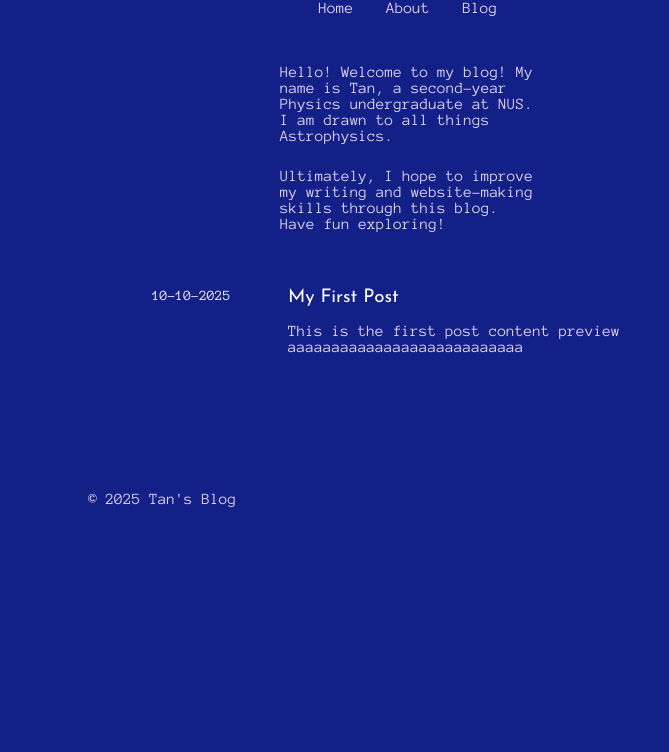
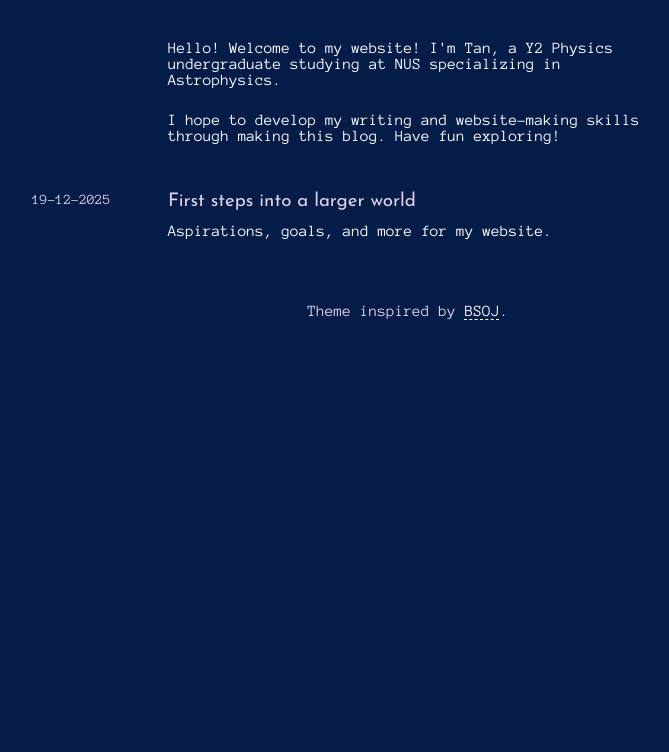
Before and after one commit to tanke0215/tanke0215.github.io, a plain HTML site: page index.html in a window 1280 px wide. Shown: the part 48-800 px from the top of the page, without its empty margins (232-901 px from the left). Drawn offline with Linux system fonts and the light colour scheme.

Commit message:
Holiday Work
Laying groundwork for website

```diff
--- a/css/style.css
+++ b/css/style.css
@@ -4,9 +4,11 @@
    :root — Theme Variables
 ======================== */
 :root {
-  --color-bg: #132088;        /* deep navy background */
-  --color-accent: #E0D2E8;    /* lavender accent */
-  --color-text: #FFFFFF;      /* white text for headers */
+  --color-bg: #061c48;
+  --color-accent: #e0d2e8;
+  --color-text: #FFFFFF;
+  --content-width: 30rem;
+  --offset: -120px - 1rem;
 }
 
 /* ========================
@@ -14,7 +16,7 @@
 ======================== */
 body {
   background: var(--color-bg);
-  color: var(--color-accent);
+  color: var(--color-text);
   font-family: 'Anonymous Pro', monospace;
   margin: 0;
   padding: 0;
@@ -27,48 +29,68 @@ body {
    Header
 ======================== */
 header {
-  width: 40%;
-  max-width: 600px;
+  width: var(--content-width);
   padding: 1rem;
-  text-align: center;
+  text-align: left;
+
 }
 
 header p.logo {
   margin: 0;
   font-weight: 500;
-  font-size: 1.5rem;
+  font-size: 1.25rem;
 }
 
 nav {
-  text-align: center;
+  text-align: left;
   margin-top: 0.5rem;
+  margin-left: calc(var(--offset));
 }
 
 nav a {
   color: var(--color-accent);
-  margin: 0 0.75rem;
+  margin-right: 0.75rem;
   text-decoration: none;
 }
 
 nav a:hover {
   color: var(--color-text);
+  text-decoration: underline;
+}
+
+.back-link {
+  display: block;
+  text-align: center;
+}
+
+.link {
+  color: #ffffff;
+  text-decoration-line: underline;
+  text-decoration-style: dashed;
+  text-decoration-thickness: 1px;
+  text-underline-offset: 3px;
 }
 
 /* ========================
    Main Content
 ======================== */
 main {
-  width: 40%;
+  width: var(--content-width);
   padding: 1rem;
 }
 
+/* paragraphs align naturally */
 main p {
-  width: 50%;               /* controls container width */
-  margin-left: auto;        /* center horizontally */
-  margin-right: auto;
-  margin-bottom: 1.5rem;    /* spacing below paragraph */
+  margin-bottom: 1.5rem;
 }
 
+main > p:last-of-type {
+  margin-bottom: 3em;
+}
+
+.post-page main {
+  width: 40rem; /* or whatever feels right */
+}
 
 /* ========================
    Headings
@@ -76,8 +98,8 @@ main p {
 h1, h2, h3, h4, h5, h6 {
   font-family: 'Josefin Sans', sans-serif;
   color: var(--color-text);
-  margin-top: 2rem;
-  margin-bottom: 0.5rem;
+  margin-top: 1rem;
+  margin-bottom: 1rem;
   font-weight: normal;
 }
 
@@ -89,16 +111,16 @@ h1, h2, h3, h4, h5, h6 {
   grid-template-columns: 120px auto;
   gap: 1rem;
   align-items: start;
+  margin-top: 2rem;
   margin-bottom: 2rem;
+  margin-left: calc(var(--offset));
 }
 
 .post-date {
-  color: var(--color-text);
-  font-weight: normal;
+  color: var(--color-accent);
   font-size: 0.9rem;
-  text-align: left;
   display: flex;
-  align-items: center; /* vertical center with title only */
+  align-items: center;
 }
 
 .post-content {
@@ -107,11 +129,11 @@ h1, h2, h3, h4, h5, h6 {
 }
 
 .post-title {
-  margin: 0;
+  margin: 0 0 0.75rem 0;
 }
 
 .post-title a {
-  color: var(--color-text);
+  color: var(--color-accent);
   text-decoration: none;
 }
 
@@ -120,11 +142,8 @@ h1, h2, h3, h4, h5, h6 {
 }
 
 .post p {
-  width: 100%;
-  margin-left: auto;
-  margin-right: auto;
-  margin-bottom: 1.5rem;
-  color: var(--color-accent);
+  margin: 0;
+  color: var(--color-text);
 }
 
 /* ========================
@@ -159,35 +178,8 @@ code, pre {
    Footer
 ======================== */
 footer {
-  width: 50%;
-  margin-top: 3rem;
+  width: var(--content-width);
+  margin-top: 1rem;
   color: var(--color-accent);
+  text-align: center;
 }
-
-/* ========================
-   Responsive Design
-======================== */
-@media (max-width: 900px) {
-  header, main, footer {
-    width: 75%;
-  }
-}
-
-@media (max-width: 600px) {
-  header, main, footer {
-    width: 90%;
-    padding: 1rem;
-  }
-
-  .post {
-    grid-template-columns: 1fr;
-  }
-
-  .post-date {
-    margin-bottom: 0.25rem;
-  }
-
-  .post p {
-    width: 100%;
-  }
-}
--- a/index.html
+++ b/index.html
@@ -2,39 +2,45 @@
 <html lang="en">
 <head>
   <meta charset="UTF-8" />
-  <meta name="viewport" content="width=device-width, initial-scale=1.0" />
   <title>Tan's Blog</title>
   <link rel="stylesheet" href="css/style.css" />
 </head>
 <body>
 
 <header>
-  <p class="logo"><a href="index.html">Tan's Blog</a></p>
   <nav>
     <a href="index.html">Home</a>
     <a href="about.html">About</a>
-    <a href="blog.html">Blog</a>
+    <a href="projects.html">Projects</a>
+    <a href="posts.html">Posts</a>
+    <a href="cv.html">CV</a>
   </nav>
 </header>
 
 <main>
-    <p>Hello! Welcome to my blog! My name is Tan, a second-year Physics undergraduate at NUS. I am drawn to all things Astrophysics.</p>
-    <p>Ultimately, I hope to improve my writing and website-making skills through this blog. Have fun exploring!</p>
-    <br>
-    <br>
+
+  <p>Hello! Welcome to my website! I'm Tan, a Y2 Physics undergraduate studying at NUS specializing in Astrophysics.</p>
+  <p>I hope to develop my writing and website-making skills through making this blog. Have fun exploring!</p>
+
+
   <div class="post">
-    <span class="post-date">10-10-2025</span>
+    <span class="post-date">19-12-2025</span>
+
     <div class="post-content">
-      <h3 class="post-title"><a href="posts/first-post.html">My First Post</a></h3>
-      <p>This is the first post content preview aaaaaaaaaaaaaaaaaaaaaaaaaaa</p>
+      <h3 class="post-title">
+        <a href="posts/first-post.html">
+          First steps into a larger world
+        </a>
+      </h3>
+      <p>Aspirations, goals, and more for my website.</p>
     </div>
   </div>
 
 </main>
 
-<footer>
-  <p>&copy; 2025 Tan's Blog</p>
-</footer>
+  <footer>
+    Theme inspired by <a href="https://wordpress.com/theme/bsoj" class="link">BSOJ</a>.
+  </footer>
 
 </body>
 </html>
```
Also changed, not shown: header.html (added, +9 -0 lines), posts/first-post.html (added, +32 -0 lines), posts/first_post.html (deleted, +0 -16 lines).
